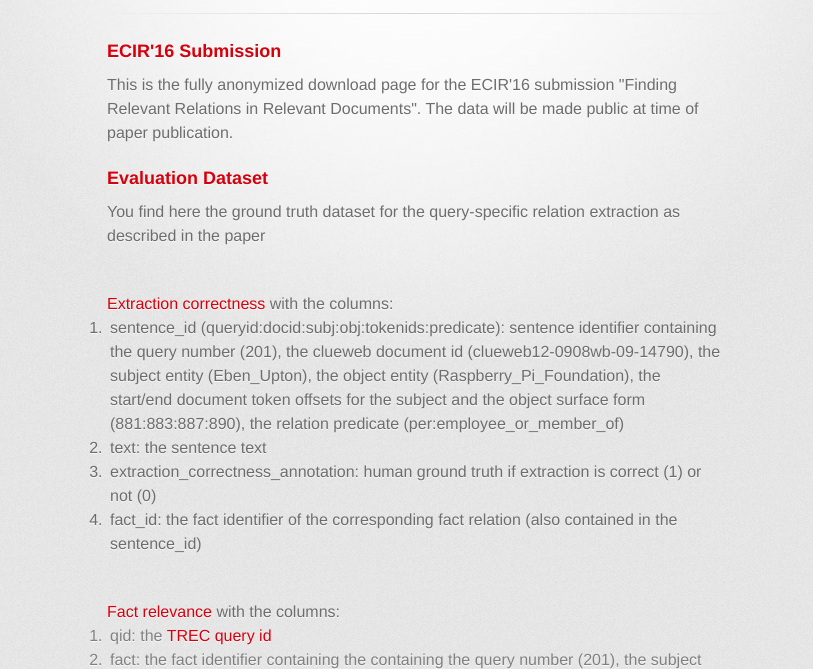
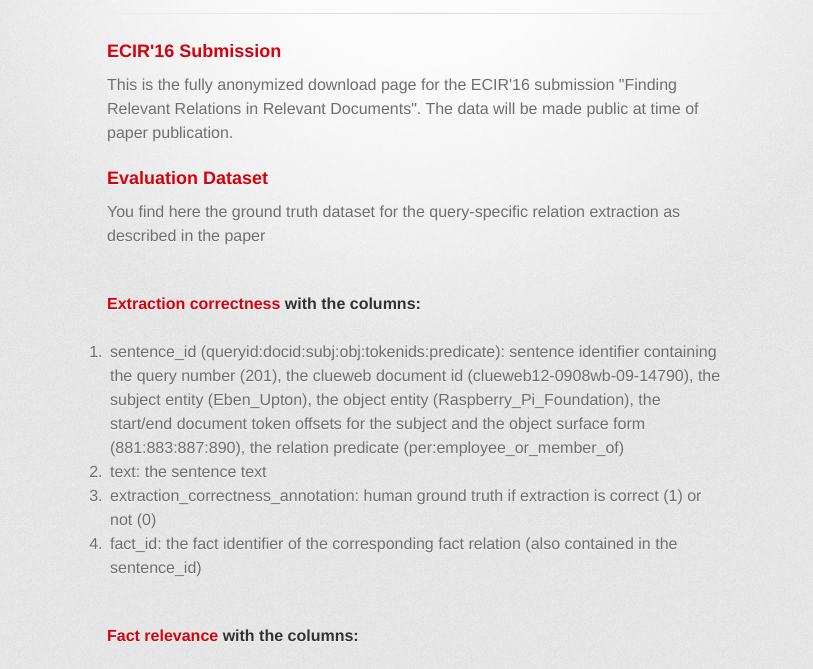
Before and after one commit to mschuhma/relrels, a plain HTML site: page index.html in a window 1280 px wide. Shown: the part 217-886 px from the top of the page, without its empty margins (223-1036 px from the left). Drawn offline with Linux system fonts and the light colour scheme; a web font is replaced by a local one.

Commit message:
Updated index.html

```diff
--- a/index.html
+++ b/index.html
@@ -37,7 +37,7 @@
 <p>You find here the ground truth dataset for the query-specific relation extraction as described in the paper</p>
 
 <br>
-<a href="data/sentences.tsv">Extraction correctness</a> with the columns:<br>
+<h4><a href="data/sentences.tsv">Extraction correctness</a> with the columns:</h4><br>
 <ol>
   <li>sentence_id (queryid:docid:subj:obj:tokenids:predicate): sentence identifier containing the query number (201), the clueweb document id (clueweb12-0908wb-09-14790), the subject entity (Eben_Upton), the object entity (Raspberry_Pi_Foundation), the start/end document token offsets for the subject and the object surface form (881:883:887:890), the relation predicate (per:employee_or_member_of)</li>
   <li>text: the sentence text</li>
@@ -46,7 +46,7 @@
 </ol>
 
 <br>
-<a href="data/facts.tsv">Fact relevance</a> with the columns:<br>
+<h4><a href="data/facts.tsv">Fact relevance</a> with the columns:</h4><br>
 <font color="grey" size="small">
 <ol>
   <li>qid: the <a href="http://www-personal.umich.edu/~kevynct/trec-web-2014/">TREC query id</a></li>
```
